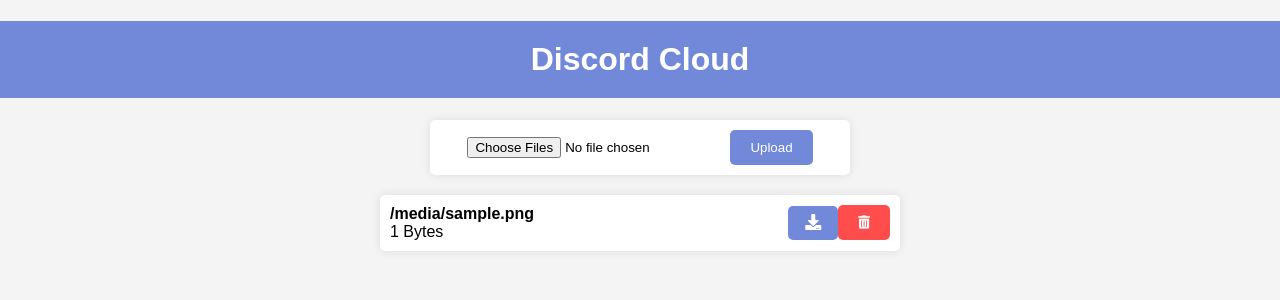
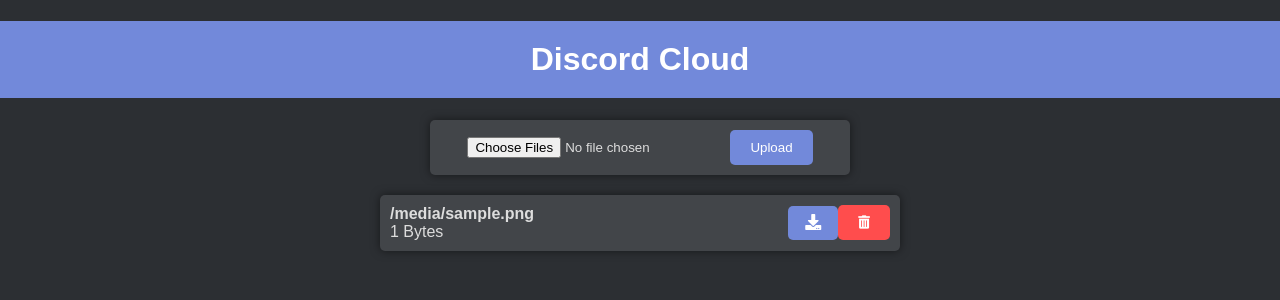
Before and after one commit to lilmirac/discord-cloud, a FastAPI app: template templates/index.html in a window 1280 px wide. Shown: the top 300 px of the page. Run offline with FastAPI, Linux system fonts and the light colour scheme; the template is opened without the code that fills it: most values are stand-ins (such as "Sample title", 1, 10 or a date in 2020); parts of the project's set-up code (start-up, migrations or seed data) failed here and were passed over.

Commit message:
change theme to dark colors

```diff
--- a/static/style.css
+++ b/static/style.css
@@ -1,8 +1,9 @@
 body {
     font-family: Arial, sans-serif;
-    background-color: #f4f4f4;
+    background-color: #2c2f33;
     margin: 0;
     padding: 0;
+    color: #dddddd;
 }
 
 h1 {
@@ -20,11 +21,11 @@
 }
 
 li {
-    background-color: white;
+    background-color: #424549;
     margin: 10px auto;
     padding: 10px;
     border-radius: 5px;
-    box-shadow: 0 0 10px rgba(0, 0, 0, 0.1);
+    box-shadow: 0 0 10px rgba(0, 0, 0, 0.5);
     display: flex;
     justify-content: space-between;
     align-items: center;
@@ -73,11 +74,11 @@
 }
 
 .upload-form {
-    background-color: white;
+    background-color: #424549;
     margin: 20px auto;
     padding: 10px;
     border-radius: 5px;
-    box-shadow: 0 0 10px rgba(0, 0, 0, 0.1);
+    box-shadow: 0 0 10px rgba(0, 0, 0, 0.5);
     display: flex;
     align-items: center;
     justify-content: center;
```
